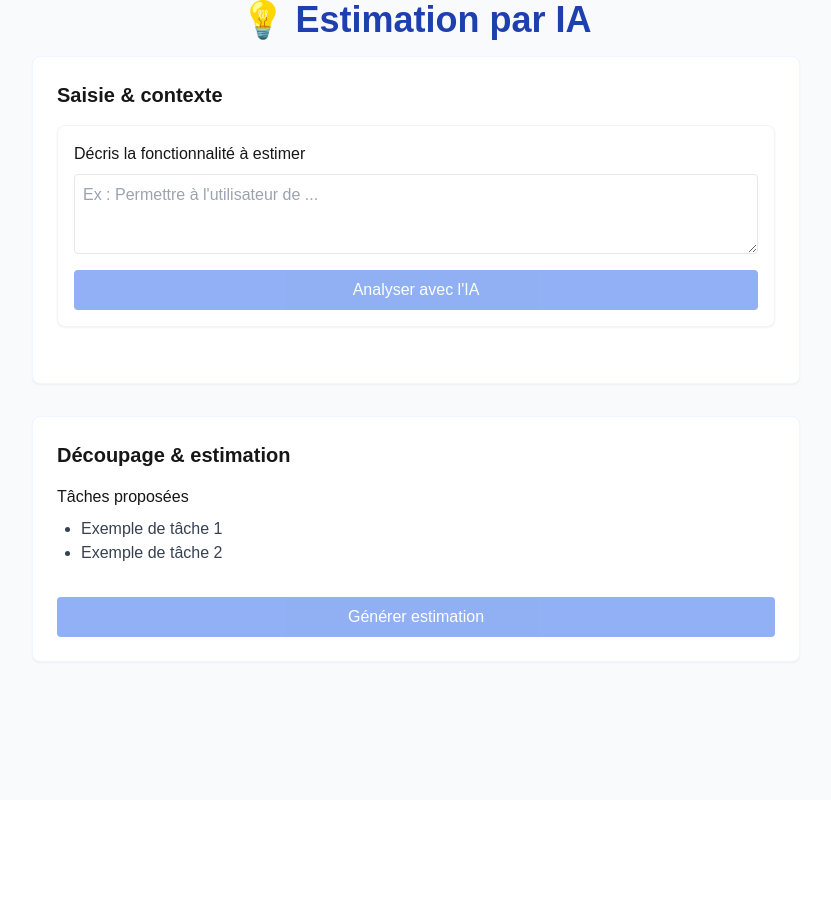
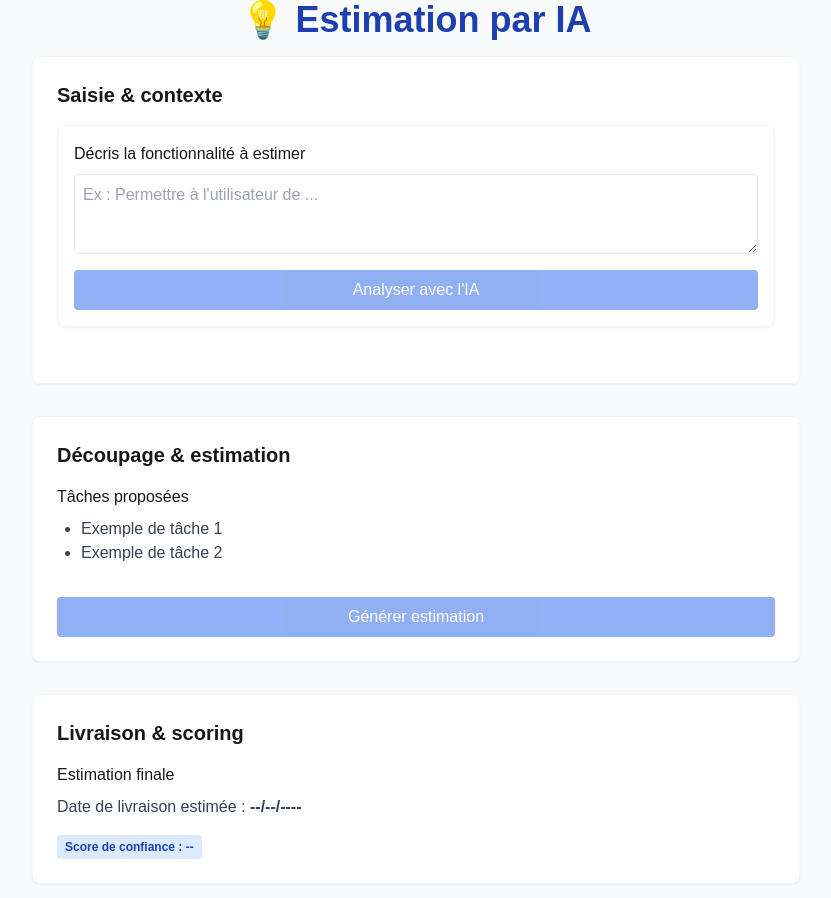
Before and after one commit to IvandeMurard/ai-delivery-estimator, a Next.js app: page / in a window 1280 px wide. Shown: the top 898 px of the page, without its empty margins (224-1055 px from the left). Before the commit the page ends 800 px from the top, so only its background shows below. Built offline with nearby package versions, Linux system fonts and the light colour scheme.

Commit message:
feat: ajout du bloc Livraison & scoring (structure JSX)

```diff
--- a/src/app/page.tsx
+++ b/src/app/page.tsx
@@ -39,6 +39,23 @@ export default function Home() {
             <button className="mt-4 bg-blue-600 text-white px-4 py-2 rounded opacity-50 cursor-not-allowed" disabled>Générer estimation</button>
           </div>
         </section>
+
+        {/* Bloc Livraison & scoring */}
+        <section className="bg-white rounded-lg p-6 shadow-sm border border-blue-50 mb-8">
+          <h2 className="text-xl font-semibold flex items-center gap-2 mb-4">
+            {/* <Calendar className="w-6 h-6 text-blue-500" /> */}
+            Livraison & scoring
+          </h2>
+          <div className="w-full flex flex-col gap-4">
+            <div className="flex flex-col gap-2">
+              <label className="font-medium">Estimation finale</label>
+              <div className="text-gray-700">Date de livraison estimée : <span className="font-bold">--/--/----</span></div>
+              <div className="flex items-center gap-2 mt-2">
+                <span className="bg-blue-100 text-blue-800 px-2 py-1 rounded text-xs font-semibold">Score de confiance : <span className="font-bold">--</span></span>
+              </div>
+            </div>
+          </div>
+        </section>
       </div>
     </main>
   );
```
